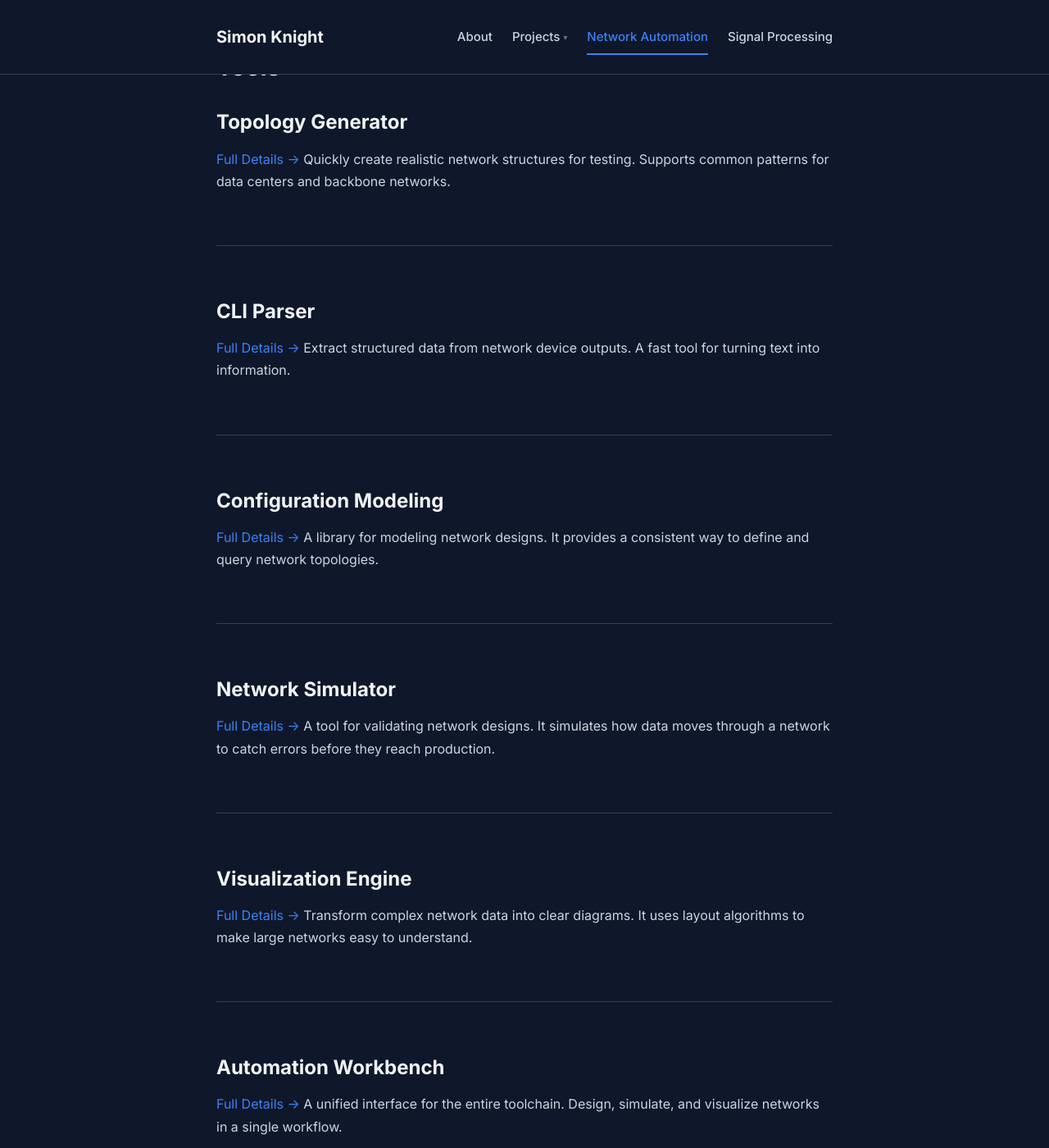
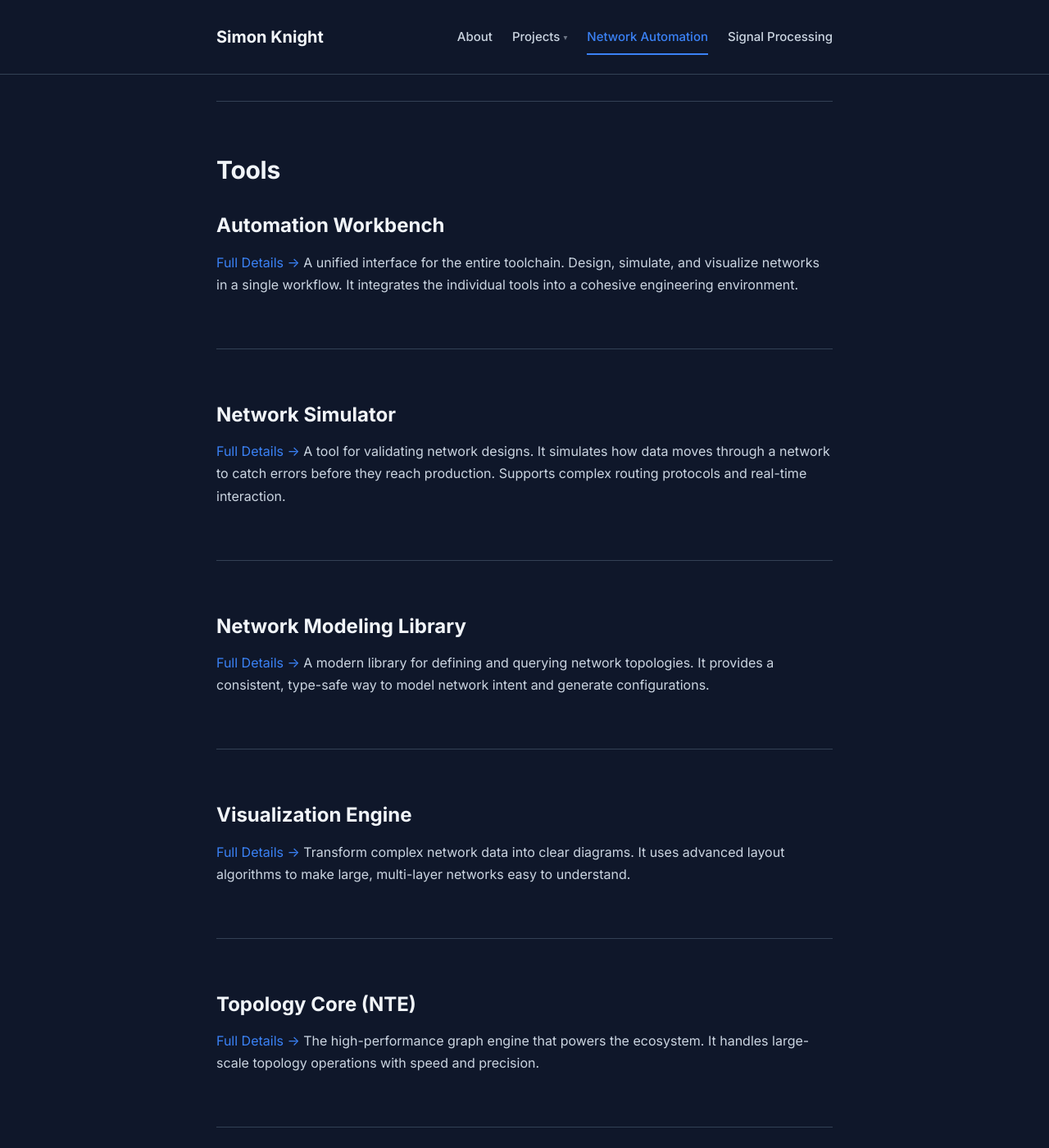
Before and after one commit to sk2/sk2.github.com, a Jekyll site: the page built from network-automation.md, in a window 1280 px wide and 1400 px high, scrolled down 1011 px. Shown: the whole window at 82% size. Built offline with Jekyll 4.4.1, drawn with Linux system fonts in a browser that asks for light colours; nearby versions of some CDN libraries; our own code applies the rules of GitHub Pages for plain Markdown files; some of the changed text lies outside the part shown.

Commit message:
Restore and reorder network automation tool list

````diff
--- a/network-automation.md
+++ b/network-automation.md
@@ -27,7 +27,13 @@ We build specialized tools that handle specific parts of the network lifecycle,
     │  autonetkit   │               │    netsim     │
     │   topogen     │               │    netvis     │
     │   ank-parse   │               │  netflowsim   │
-    └───────────────┘               └───────────────┘
+    └───────┬───────┘               └───────┬───────┘
+            │                               │
+            └───────────────┬───────────────┘
+                    ┌───────▼───────┐
+                    │      NTE      │
+                    │ Topology Core │
+                    └───────────────┘
 ```
 
 **Data flows from design to analysis.** The Workbench provides a single interface for the entire process—from editing a topology to running a simulation and viewing the results.
@@ -36,45 +42,75 @@ We build specialized tools that handle specific parts of the network lifecycle,
 
 ## Tools
 
+### Automation Workbench
+[Full Details →](projects/ank-workbench)
+A unified interface for the entire toolchain. Design, simulate, and visualize networks in a single workflow. It integrates the individual tools into a cohesive engineering environment.
+
+---
+
+### Network Simulator
+[Full Details →](projects/network-simulator)
+A tool for validating network designs. It simulates how data moves through a network to catch errors before they reach production. Supports complex routing protocols and real-time interaction.
+
+---
+
+### Network Modeling Library
+[Full Details →](projects/ank-pydantic)
+A modern library for defining and querying network topologies. It provides a consistent, type-safe way to model network intent and generate configurations.
+
+---
+
+### Visualization Engine
+[Full Details →](projects/netvis)
+Transform complex network data into clear diagrams. It uses advanced layout algorithms to make large, multi-layer networks easy to understand.
+
+---
+
+### Topology Core (NTE)
+[Full Details →](projects/ank-nte)
+The high-performance graph engine that powers the ecosystem. It handles large-scale topology operations with speed and precision.
+
+---
+
 ### Topology Generator
 [Full Details →](projects/topogen)
-Quickly create realistic network structures for testing. Supports common patterns for data centers and backbone networks.
+Quickly create realistic network structures for testing. Supports common patterns for data centers, backbone networks, and random graph models.
 
 ---
 
 ### CLI Parser
 [Full Details →](projects/cliscrape)
-Extract structured data from network device outputs. A fast tool for turning text into information.
+Extract structured data from network device outputs. A fast, ergonomic tool for turning unstructured text into actionable information.
 
 ---
 
-### Configuration Modeling
-[Full Details →](projects/ank-pydantic)
-A library for modeling network designs. It provides a consistent way to define and query network topologies.
+### Performance Simulator
+[Full Details →](projects/netflowsim)
+Large-scale network performance analysis using analytic models. It validates topologies against billions of traffic flows to identify bottlenecks.
 
 ---
 
-### Network Simulator
-[Full Details →](projects/network-simulator)
-A tool for validating network designs. It simulates how data moves through a network to catch errors before they reach production.
+### Configuration Analysis
+[Full Details →](projects/configparsing)
+A framework for analyzing existing network configurations. It extracts intent and relationships from vendor-specific CLI data to normalize them into vendor-neutral models.
 
 ---
 
-### Visualization Engine
-[Full Details →](projects/netvis)
-Transform complex network data into clear diagrams. It uses layout algorithms to make large networks easy to understand.
+### Device Interaction
+[Full Details →](projects/deviceinteraction)
+A framework for communicating with network devices. It handles automated testing, state verification, and command execution across real and simulated hardware.
 
 ---
 
-### Automation Workbench
-[Full Details →](projects/ank-workbench)
-A unified interface for the entire toolchain. Design, simulate, and visualize networks in a single workflow.
+### AutoNetkit
+[Full Details →](projects/autonetkit)
+The production-ready reimagining of original research. It balances the flexibility of graph libraries with the structure of formal network models.
 
 ---
 
 ### Network Modeling Foundations
 [Full Details →](projects/autonetkit-foundation)
-The original research that established the principles of automated network configuration.
+The original PhD research that established the principles of automated network configuration and the "Whiteboard to Build" model.
 
 ---
 
````
